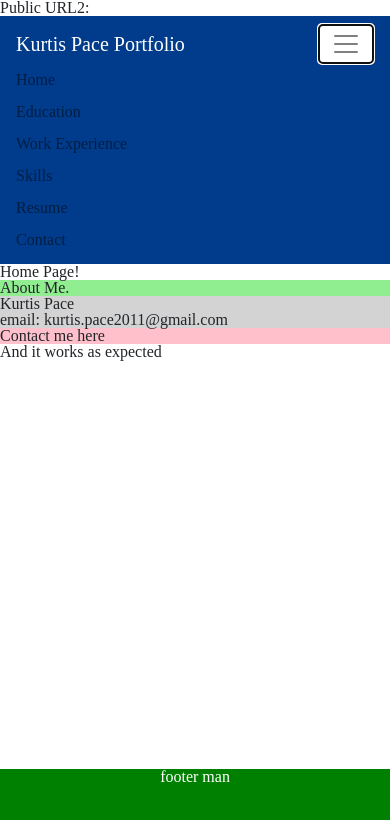
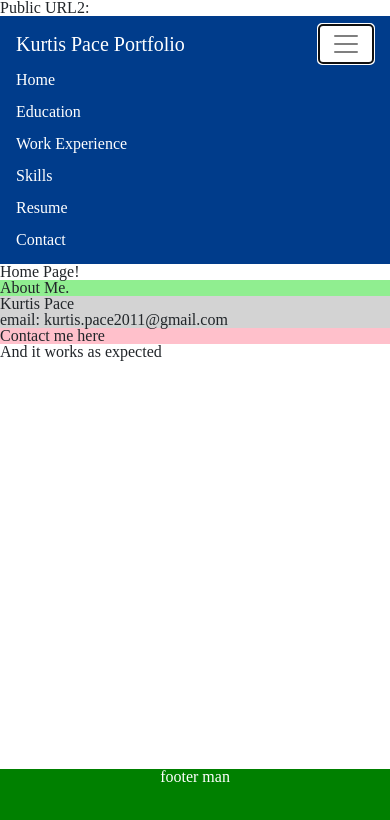
Before and after one commit to kurtisp2019/KurtisPacePortfolio, a React (Create React App) app in the folder client/: page / in a window 390 px wide. Both pictures are taken after a click on the button 346 px from the left and 44 px from the top of the page. Shown: the top 820 px of the page. Built offline with nearby package versions, Linux system fonts and the light colour scheme.

Commit message:
Its workinggit add .git add .

```diff
--- a/client/src/components/Header.js
+++ b/client/src/components/Header.js
@@ -39,12 +39,12 @@ class Header extends Component {
                 <Navbar.Toggle aria-controls="basic-navbar-nav" style = {{backgroundColor: "white"}}/>
                 <Navbar.Collapse id="basic-navbar-nav">
                     <Nav className="mr-auto">
-                        <Nav.Link href="/#/">Home</Nav.Link>
-                        <Nav.Link href="/KurtisPacePortfolio/#/education">Education</Nav.Link>
-                        <Nav.Link href="/KurtisPacePortfolio/#/workexperience">Work Experience</Nav.Link>
-                        <Nav.Link href="/KurtisPacePortfolio/#/skills">Skills</Nav.Link>
-                        <Nav.Link href="/KurtisPacePortfolio/#/resume">Resume</Nav.Link>
-                        <Nav.Link href="/KurtisPacePortfolio/#/contact">Contact</Nav.Link>
+                        <Nav.Link style = {{color: "white"}} href="/#/">Home</Nav.Link>
+                        <Nav.Link style = {{color: "white"}} href="/KurtisPacePortfolio/#/education">Education</Nav.Link>
+                        <Nav.Link style = {{color: "white"}} href="/KurtisPacePortfolio/#/workexperience">Work Experience</Nav.Link>
+                        <Nav.Link style = {{color: "white"}} href="/KurtisPacePortfolio/#/skills">Skills</Nav.Link>
+                        <Nav.Link style = {{color: "white"}} href="/KurtisPacePortfolio/#/resume">Resume</Nav.Link>
+                        <Nav.Link style = {{color: "white"}} href="/KurtisPacePortfolio/#/contact">Contact</Nav.Link>
                     </Nav>
                 </Navbar.Collapse>
             </Navbar>
```
Also changed, not shown: 12 other files (tests, documents, lock files or other folders).
